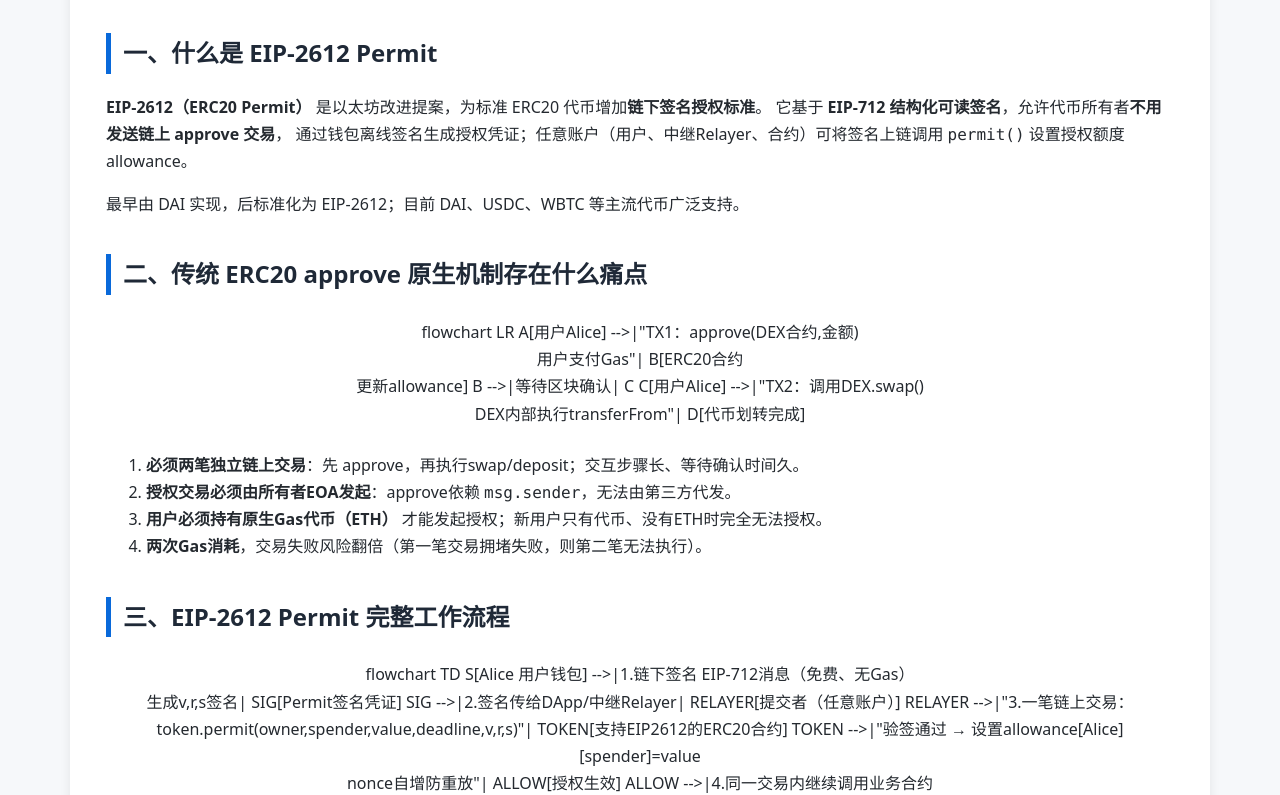
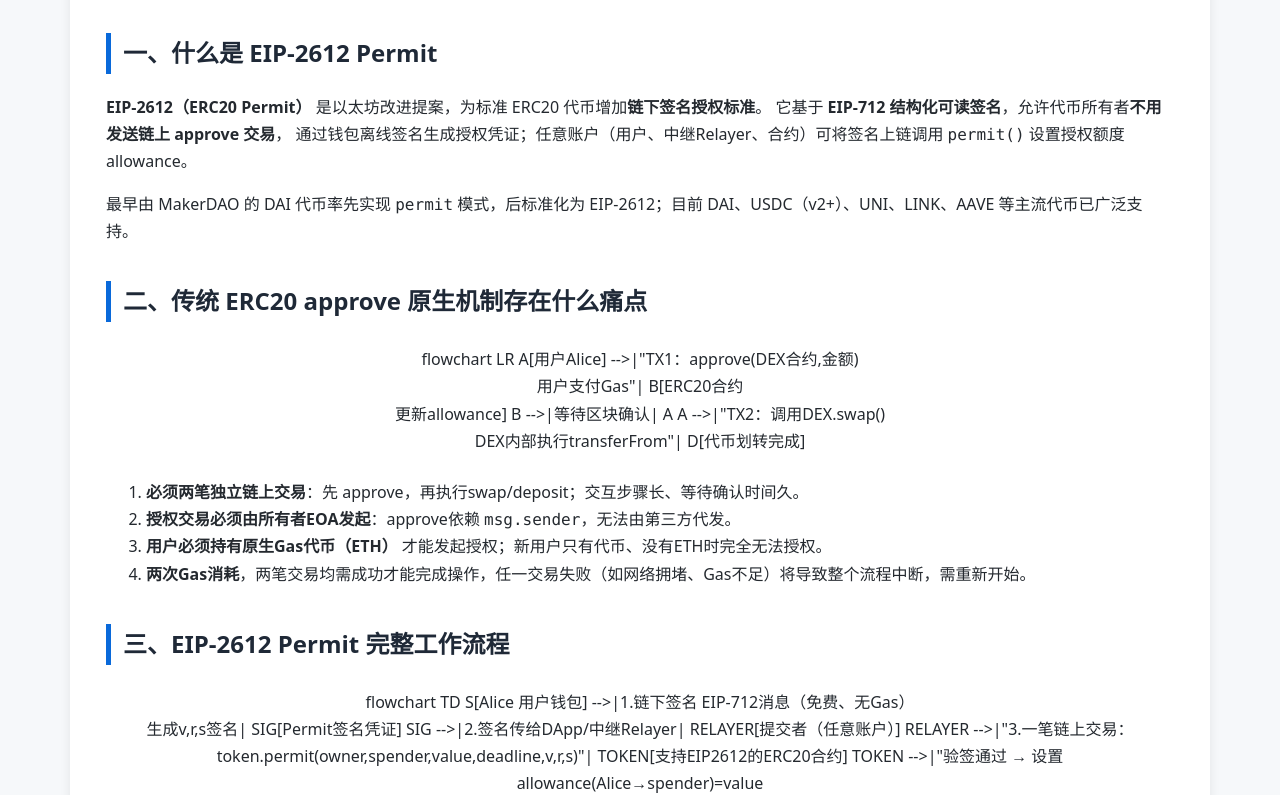
Before and after one commit to BlockCove/documents, a plain HTML site: page blockchain/002.html in a window 1280 px wide. Shown: the part 159-954 px from the top of the page. Drawn offline with Linux system fonts and the light colour scheme; a script that the page names is missing.

Commit message:
fix: fix bug

```diff
--- a/blockchain/002.html
+++ b/blockchain/002.html
@@ -96,20 +96,20 @@
             它基于 <strong>EIP-712 结构化可读签名</strong>，允许代币所有者<strong>不用发送链上 approve 交易</strong>，
             通过钱包离线签名生成授权凭证；任意账户（用户、中继Relayer、合约）可将签名上链调用 <code>permit()</code> 设置授权额度 allowance。
         </p>
-        <p>最早由 DAI 实现，后标准化为 EIP-2612；目前 DAI、USDC、WBTC 等主流代币广泛支持。</p>
+        <p>最早由 MakerDAO 的 DAI 代币率先实现 <code>permit</code> 模式，后标准化为 EIP-2612；目前 DAI、USDC（v2+）、UNI、LINK、AAVE 等主流代币已广泛支持。</p>
 
         <h2>二、传统 ERC20 approve 原生机制存在什么痛点</h2>
         <div class="mermaid">
 flowchart LR
     A[用户Alice] -->|"TX1：approve(DEX合约,金额)<br>用户支付Gas"| B[ERC20合约<br>更新allowance]
-    B -->|等待区块确认| C
-    C[用户Alice] -->|"TX2：调用DEX.swap()<br>DEX内部执行transferFrom"| D[代币划转完成]
+    B -->|等待区块确认| A
+    A -->|"TX2：调用DEX.swap()<br>DEX内部执行transferFrom"| D[代币划转完成]
         </div>
         <ol>
             <li><strong>必须两笔独立链上交易</strong>：先 approve，再执行swap/deposit；交互步骤长、等待确认时间久。</li>
             <li><strong>授权交易必须由所有者EOA发起</strong>：approve依赖 <code>msg.sender</code>，无法由第三方代发。</li>
             <li><strong>用户必须持有原生Gas代币（ETH）</strong> 才能发起授权；新用户只有代币、没有ETH时完全无法授权。</li>
-            <li><strong>两次Gas消耗</strong>，交易失败风险翻倍（第一笔交易拥堵失败，则第二笔无法执行）。</li>
+            <li><strong>两次Gas消耗</strong>，两笔交易均需成功才能完成操作，任一交易失败（如网络拥堵、Gas不足）将导致整个流程中断，需重新开始。</li>
         </ol>
 
         <h2>三、EIP-2612 Permit 完整工作流程</h2>
@@ -118,7 +118,7 @@
     S[Alice 用户钱包] -->|1.链下签名 EIP-712消息（免费、无Gas）<br>生成v,r,s签名| SIG[Permit签名凭证]
     SIG -->|2.签名传给DApp/中继Relayer| RELAYER[提交者（任意账户）]
     RELAYER -->|"3.一笔链上交易：<br>token.permit(owner,spender,value,deadline,v,r,s)"| TOKEN[支持EIP2612的ERC20合约]
-    TOKEN -->|"验签通过 → 设置allowance[Alice][spender]=value<br>nonce自增防重放"| ALLOW[授权生效]
+    TOKEN -->|"验签通过 → 设置 allowance(Alice→spender)=value<br>nonce 自增防重放"| ALLOW[授权生效]
     ALLOW -->|4.同一交易内继续调用业务合约<br>业务合约执行transferFrom| FIN[代币划转完成]
         </div>
 
@@ -194,7 +194,7 @@
             <ol>
                 <li><strong>钓鱼签名攻击</strong>：Permit只是签名，不会弹出Gas交易弹窗，用户警惕性更低；恶意DApp诱导签署大额授权签名后，可立刻调用transferFrom盗币；</li>
                 <li><strong>签名有效期风险</strong>：若deadline设置极大（永久有效），签名一旦泄露可长期被攻击者提交；建议有效期控制在几十分钟~几小时；</li>
-                <li><strong>抢先提交（Front-run）</strong>：签名广播到内存池后，任何人都可以抢先调用permit消耗nonce；</li>
+                <li><strong>签名泄露与被抢先提交</strong>：签名在链下传递（如通过 HTTP API 发给 Relayer）或出现在待处理交易中时，任何获取到该签名的第三方可立即调用 <code>permit()</code> 抢先消耗 nonce。若原始交易包含后续业务操作（如 swap），将因 nonce 已失效而回滚；若签名授权了恶意地址为 spender，则可能被盗币；</li>
                 <li><strong>不要混用 permit + 无限授权（type(uint256).max）</strong>，一旦签名泄露损失巨大；</li>
                 <li>仅<strong>支持实现EIP-2612的代币合约</strong>，普通ERC20不具备permit函数。</li>
             </ol>
```
